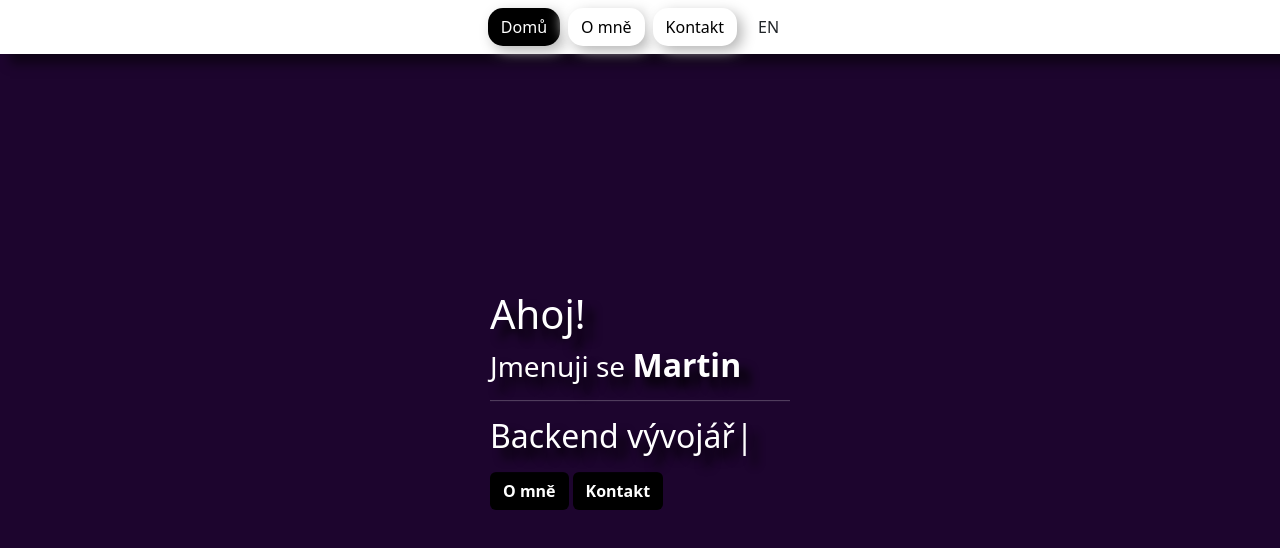
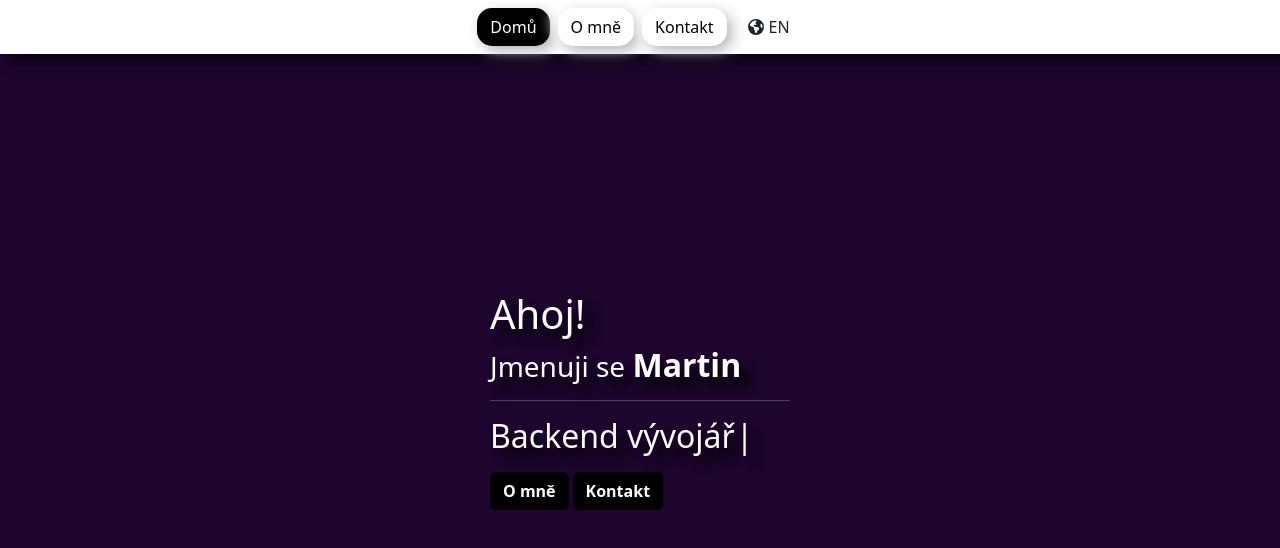
Before and after one commit to mhrubes/My-Portfolio, a React (Create React App) app in the folder portfolio/: page / in a window 1280 px wide. Shown: the top 548 px of the page. Built offline with nearby package versions, Linux system fonts and the light colour scheme.

Commit message:
Update
Update Icon next to language

```diff
--- a/portfolio/src/components/LanguageChange.js
+++ b/portfolio/src/components/LanguageChange.js
@@ -1,7 +1,10 @@
+import React from 'react';
 import { useTranslation } from 'react-i18next';
+import { FontAwesomeIcon } from '@fortawesome/react-fontawesome';
+import { faEarth } from '@fortawesome/free-solid-svg-icons';
 
 function LanguageChange(props) {
-    const { t, i18n } = useTranslation();
+    const { i18n } = useTranslation();
 
     const changeLanguage = (lng) => {
         i18n.changeLanguage(lng);
@@ -9,13 +12,19 @@ function LanguageChange(props) {
     };
 
     return (
-        <>
+        <React.Fragment>
             {i18n.language === "en" ? (
-                <button className={props.color ? 'btn ' + props.color : 'btn'} onClick={() => changeLanguage('cz')}>CZ</button>
+                <button className={props.color ? 'btn ' + props.color : 'btn'} onClick={() => changeLanguage('cz')}>
+                    <FontAwesomeIcon icon={faEarth} className='m-0' style={{ paddingRight: '5px' }} />
+                    CZ
+                </button>
             ) : (
-                <button className={props.color ? 'btn ' + props.color : 'btn'} onClick={() => changeLanguage('en')}>EN</button>
+                <button className={props.color ? 'btn ' + props.color : 'btn'} onClick={() => changeLanguage('en')}>
+                    <FontAwesomeIcon icon={faEarth} className='m-0' style={{ paddingRight: '5px' }} />
+                    EN
+                </button>
             )}
-        </>
+        </React.Fragment>
     );
 }
 
--- a/portfolio/src/pages/Contact.js
+++ b/portfolio/src/pages/Contact.js
@@ -170,12 +170,14 @@ function Contact() {
                                 <div className='col-md-6 col-12 pt-2'>
                                     <label htmlFor='firstnameLabel'>{t('contactPage.firstname')}</label>
                                     <input type='text' className='form-control' placeholder={t('contactPage.firstname')}
+                                        value={firstname}
                                         onChange={(e) => setFirstname(e.target.value)}
                                     />
                                 </div>
                                 <div className='col-md-6 col-12 pt-2'>
                                     <label htmlFor='lastnameLabel'>{t('contactPage.lastname')}</label>
                                     <input type='text' className='form-control' placeholder={t('contactPage.lastname')}
+                                        value={lastname}
                                         onChange={(e) => setLastname(e.target.value)}
                                     />
                                 </div>
@@ -183,6 +185,7 @@ function Contact() {
                             <div className='form-group pt-3'>
                                 <label htmlFor='messageAreaLabel'>{t('contactPage.yourMessage')}..</label>
                                 <textarea className='form-control' id='messageAreaLabel' rows='3'
+                                    value={message}
                                     onChange={(e) => setMessageArea(e.target.value)}
                                 ></textarea>
                             </div>
```
